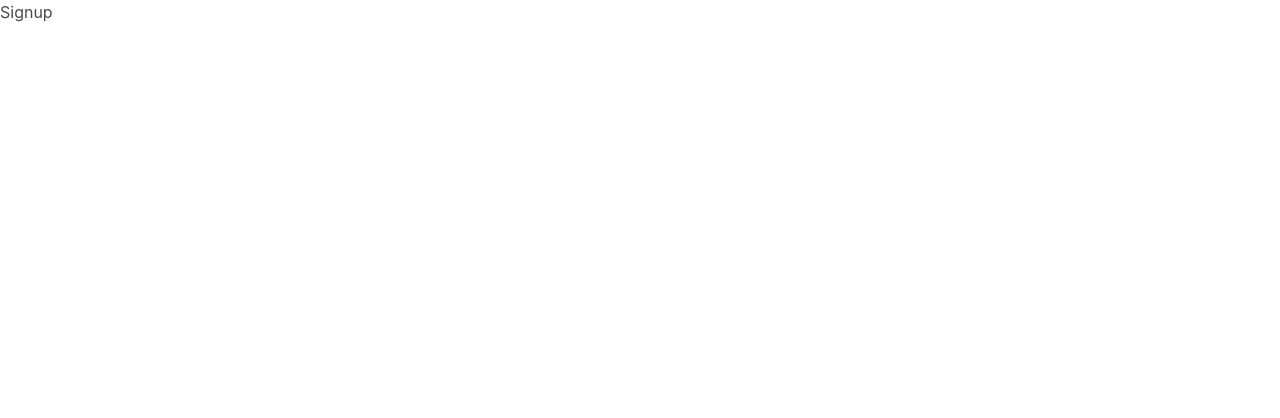
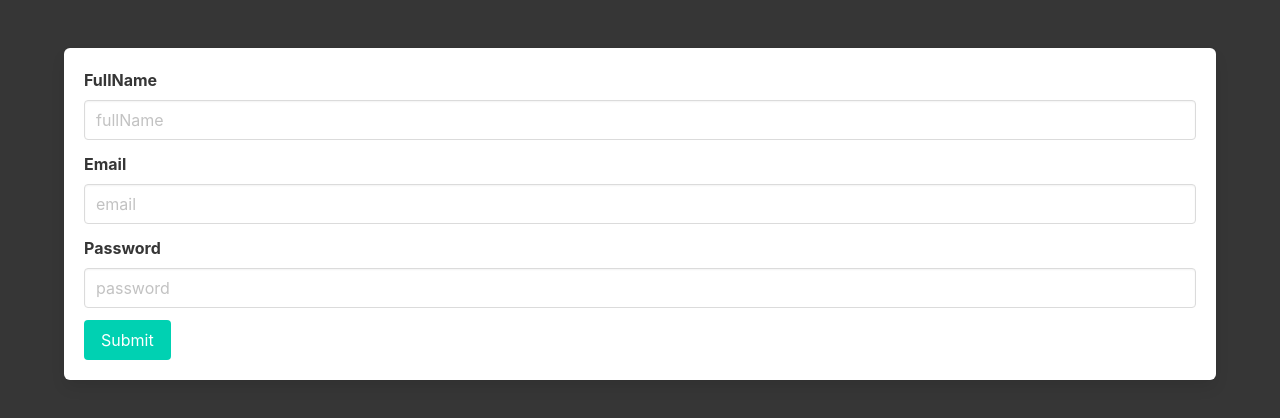
Before and after one commit to k-shivam/lpu-pep-winter24, a React (Create React App) app: page /signup in a window 1280 px wide. Shown: the top 418 px of the page. Built offline with nearby package versions, Linux system fonts and the light colour scheme.

Commit message:
added new files with form validation and APi calls with axios

```diff
--- a/package.json
+++ b/package.json
@@ -6,7 +6,9 @@
     "@testing-library/jest-dom": "^5.17.0",
     "@testing-library/react": "^13.4.0",
     "@testing-library/user-event": "^13.5.0",
+    "axios": "^1.6.5",
     "bulma": "^0.9.4",
+    "cors": "^2.8.5",
     "react": "^18.2.0",
     "react-dom": "^18.2.0",
     "react-router-dom": "^6.21.2",
--- a/src/components/Login.js
+++ b/src/components/Login.js
@@ -8,9 +8,10 @@ const Login = (props) =>{
         email: "",
         password: ""
     })
+
     const [errors, setErrors] = useState({
-        email:"",
-        password:""
+        email: "",
+        password: ""
     })
 
     const handleSubmit = (event) =>{
@@ -19,7 +20,6 @@ const Login = (props) =>{
             navigate('/')
             showNavBAr()
         }
-
     }
 
     const handleChange = (event) =>{
@@ -29,8 +29,6 @@ const Login = (props) =>{
                 ...data,
                 [name]: value,
             })
-        console.log(data)
-
     }
 
     const validateForm = () =>{
@@ -38,16 +36,16 @@ const Login = (props) =>{
         if(!data.email){
             setErrors((prevErrors) =>({
                 ...prevErrors,
-                email: "Please Enter valid email address"
+                email: "Please provide an valid email address"
             }))
             valid = false;
         }
-        if(!data.password || data.password.length <6){
+        if(!data.password || data.password.length < 6){
             setErrors((prevErrors) =>({
                 ...prevErrors,
-                password: "Password must be atleast 6 characters"
+                password: "Password must be atleast six chars long"
             }))
-            valid = false;
+            valid = false
         }
         return valid
     }
@@ -61,29 +59,25 @@ const Login = (props) =>{
                             <form onSubmit={handleSubmit}>
                                 <div className="field">
                                     <label className="label">Email</label>
-                                    <input className={`input ${errors.email && "is-danger"}`}
+                                    <input className="input"
                                         type="email"
                                         name="email"
                                         placeholder="email"
                                         value={data.email}
                                         onChange={handleChange}>
                                     </input>
-                                    {errors.email && (
-                                    <p className="help is-danger">{errors.email}</p>
-                                    )}
+                                    {errors.email && <p className="is-danger">{errors.email}</p>}
                                 </div>
                                 <div className="field">
                                     <label className="label">Password</label>
-                                    <input className={`input ${errors.password && "is-danger"}`}
+                                    <input className="input"
                                         type="password"
                                         name="password"
                                         placeholder="password"
                                         value={data.password}
                                         onChange={handleChange}>
                                     </input>
-                                    {errors.password && (
-                                        <p className="help is-danger">{errors.password}</p>
-                                    )}
+                                    {errors.password && <p className="is danger">{errors.password}</p>}
                                 </div>
                     <div>
                         <button className="button is-primary">Submit</button>
--- a/src/components/Signup.js
+++ b/src/components/Signup.js
@@ -1,8 +1,81 @@
+import { useState } from "react";
+import { useNavigate } from "react-router-dom";
+import axios from "axios";
+
 const Signup = () =>{
+    const [data, setData] = useState({
+        fullName: "",
+        email:"",
+        password:""
+    })
+    const navigate = useNavigate()
+
+    const handleSubmit = async(event) =>{
+        event.preventDefault();
+        try{
+            await axios.post("http://127.0.0.1:3002/addUser", data)
+        }catch(error){
+            console.log(error)
+        }
+        navigate('/')
+    }
+
+
+    const handleChange = (event) =>{
+        const {name, value} = event.target;
+        setData(
+            {
+                ...data,
+                [name]: value,
+            })
+    }
+
     return (
-        <div>
-            Signup
-        </div>
+        <section className="hero is-fullheight is-dark">
+            <div className="hero-head">
+                <div className="hero-body">
+                    <div className="container">
+                        <div className="box">
+                            <form onSubmit={handleSubmit}>
+                            <div className="field">
+                                    <label className="label">FullName</label>
+                                    <input className="input"
+                                        type="fullName"
+                                        name="fullName"
+                                        placeholder="fullName"
+                                        value={data.fullName}
+                                        onChange={handleChange}>
+                                    </input>
+                                </div>
+                                <div className="field">
+                                    <label className="label">Email</label>
+                                    <input className="input"
+                                        type="email"
+                                        name="email"
+                                        placeholder="email"
+                                        value={data.email}
+                                        onChange={handleChange}>
+                                    </input>
+                                </div>
+                                <div className="field">
+                                    <label className="label">Password</label>
+                                    <input className="input"
+                                        type="password"
+                                        name="password"
+                                        placeholder="password"
+                                        value={data.password}
+                                        onChange={handleChange}>
+                                    </input>
+                                </div>
+                    <div>
+                        <button className="button is-primary">Submit</button>
+                    </div>
+                </form>
+                </div>
+                </div>
+                </div>
+            </div>
+        </section>
     )
 }
 
```
Also changed, not shown: data.json (added, +26 -0 lines), server.js (added, +70 -0 lines), src/components/Welcome.js (+28 -6 lines).
